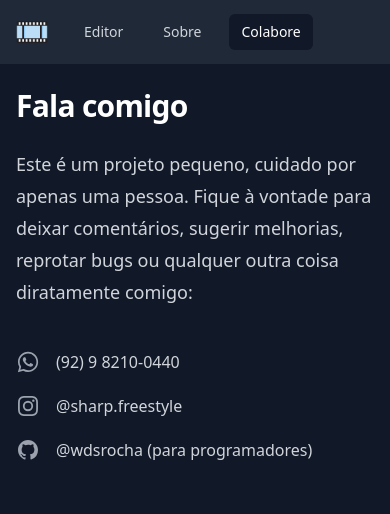
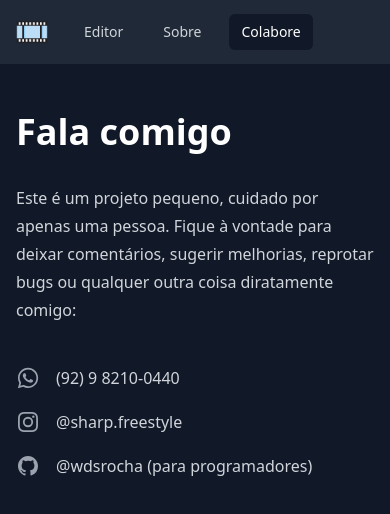
Before and after one commit to wdsrocha/miniatura-batalhas-de-rima, a Next.js app: page /colabore in a window 390 px wide. Shown: the top 514 px of the page. Built offline with nearby package versions, Linux system fonts and the light colour scheme.

Commit message:
Use custom layout styling per page

```diff
--- a/src/app/colabore/page.tsx
+++ b/src/app/colabore/page.tsx
@@ -1,4 +1,3 @@
-import { Main } from "@/components/Main";
 import { Navbar } from "@/components/Navbar";
 import { contacts } from "@/lib/contact";
 
@@ -6,15 +5,15 @@ export default function AboutPage() {
   return (
     <>
       <Navbar path="colabore" />
-      <Main>
-        <h2 className="text-3xl font-bold tracking-tight text-white">
-          Fala comigo
-        </h2>
-        <p className="mt-6 text-lg leading-8 text-gray-300">
-          Este é um projeto pequeno, cuidado por apenas uma pessoa. Fique à
-          vontade para deixar comentários, sugerir melhorias, reprotar bugs ou
-          qualquer outra coisa diratamente comigo:
-        </p>
+      <main className="mx-auto max-w-3xl px-4 py-12 sm:px-6 lg:px-8">
+        <article className="prose prose-invert md:prose-lg">
+          <h1 className="">Fala comigo</h1>
+          <p className="">
+            Este é um projeto pequeno, cuidado por apenas uma pessoa. Fique à
+            vontade para deixar comentários, sugerir melhorias, reprotar bugs ou
+            qualquer outra coisa diratamente comigo:
+          </p>
+        </article>
         <dl className="mt-10 space-y-4 text-base leading-7 text-gray-300">
           {contacts.map((contact, i) => (
             <div key={i} className="flex gap-x-4">
@@ -33,7 +32,7 @@ export default function AboutPage() {
             </div>
           ))}
         </dl>
-      </Main>
+      </main>
     </>
   );
 }
--- a/src/app/editor/page.tsx
+++ b/src/app/editor/page.tsx
@@ -3,7 +3,6 @@
 import { COLORS, ColorPicker } from "@/components/ColorPicker";
 import { FontPicker } from "@/components/FontPicker";
 import { Input } from "@/components/Input";
-import { Main } from "@/components/Main";
 import { Modal } from "@/components/Modal";
 import { Navbar } from "@/components/Navbar";
 import { SuccessToast } from "@/components/SuccessToast";
@@ -72,14 +71,14 @@ export default function EditorPage() {
     return (
       <>
         <Navbar path="editor" />
-        <Main>
+        <main className="mx-auto max-w-3xl px-4 py-12 sm:px-6 lg:px-8">
           <div className="flex items-center justify-center">
             <Upload
               handleFiles={handleFiles}
               label="Escolha uma imagem para começar"
             />
           </div>
-        </Main>
+        </main>
       </>
     );
   }
@@ -87,7 +86,7 @@ export default function EditorPage() {
   return (
     <>
       <Navbar path="editor" />
-      <Main>
+      <main className="mx-auto max-w-7xl px-4 py-6 sm:px-6 lg:px-8">
         <div className="flex flex-col items-center justify-around gap-y-8 lg:flex-row-reverse lg:items-start lg:gap-x-8">
           <Thumbnail
             ref={thumbnailRef}
@@ -172,7 +171,7 @@ export default function EditorPage() {
             </button>
           </form>
         </div>
-      </Main>
+      </main>
       <Modal
         open={showCropper}
         setOpen={setShowCropper}
--- a/src/app/sobre/page.tsx
+++ b/src/app/sobre/page.tsx
@@ -1,16 +1,12 @@
 /* eslint-disable @next/next/no-img-element */
-
-/* eslint-disable react/no-unescaped-entities */
-import { Main } from "@/components/Main";
 import { Navbar } from "@/components/Navbar";
-import Image from "next/image";
 
 export default function AboutPage() {
   return (
     <>
       <Navbar path="sobre"></Navbar>
-      <Main>
-        <article className="prose prose-lg prose-invert md:prose-xl prose-img:mx-auto">
+      <main className="mx-auto max-w-3xl px-4 py-12 sm:px-6 lg:px-8">
+        <article className="prose prose-invert md:prose-lg prose-img:mx-auto">
           <h1>Miniatura de Vídeo para Batalhas de Rima</h1>
           <p>
             Todas as semanas centenas de batalhas de rima acontecem no Brasil e
@@ -74,17 +70,11 @@ export default function AboutPage() {
             comunidade, posso evoluir as funcionalidades.
           </p>
           <p>
-            Entre em contato via e-mail (
-            <a href="mailto:hi@wdsrocha.com">hi@wdsrocha.com</a>) ou Instagram (
-            <a href="https://instagram.com/sharp.freestyle">@sharp.freestyle</a>
-            ). Caso seja um programador, o código deste site está disponível no{" "}
-            <a href="https://github.com/wdsrocha/miniatura-batalhas-de-rima">
-              GitHub
-            </a>
-            .
+            Confira a <a href="/colabore">página de colaboração</a> para saber
+            como entrar em contato.
           </p>
         </article>
-      </Main>
+      </main>
     </>
   );
 }
--- a/src/components/Main.tsx
+++ /dev/null
@@ -1,5 +0,0 @@
-export const Main = ({ children }: { children: React.ReactNode }) => (
-  <main className="mx-auto max-w-7xl px-4 py-6 sm:px-6 lg:px-8">
-    {children}
-  </main>
-);
```
